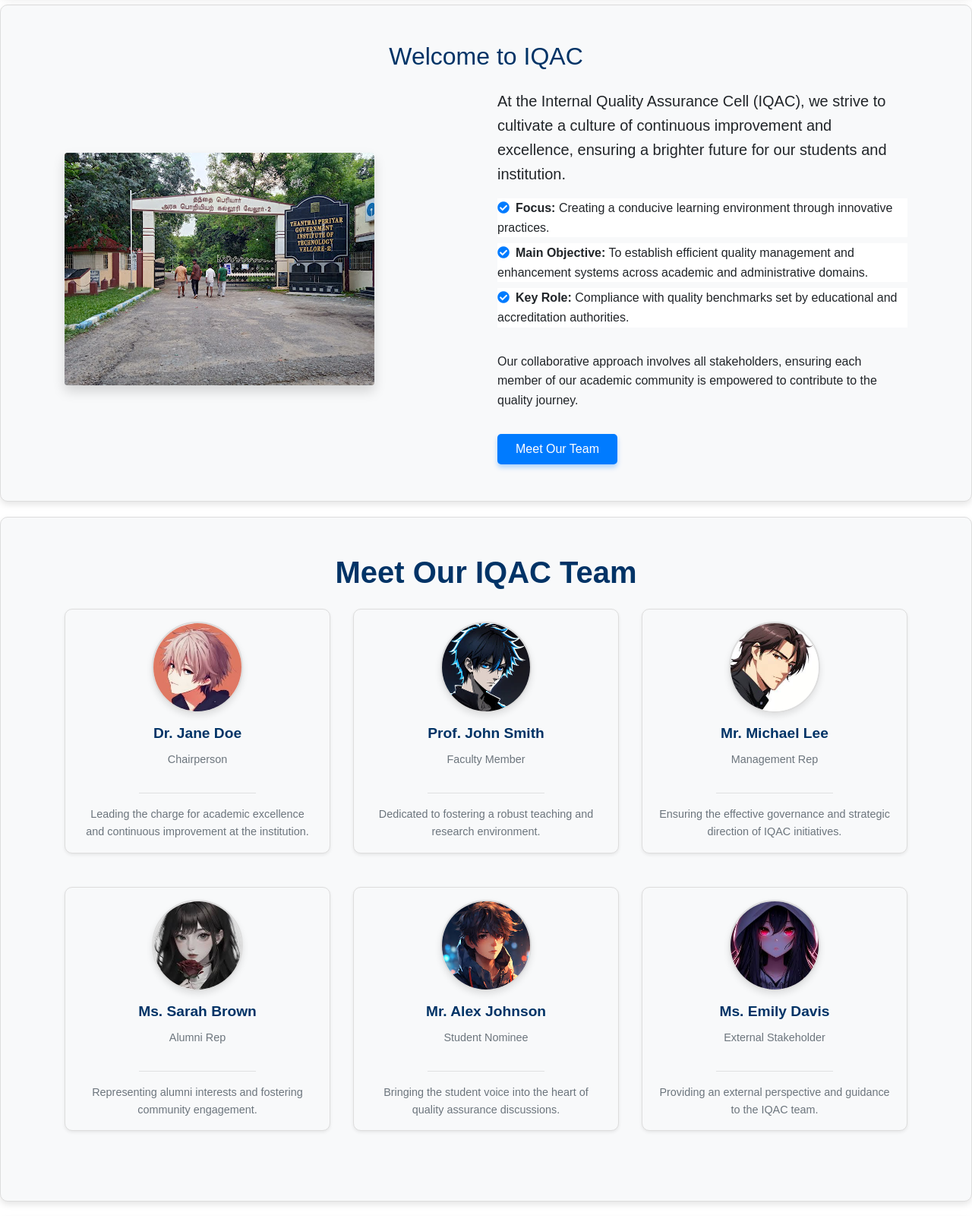
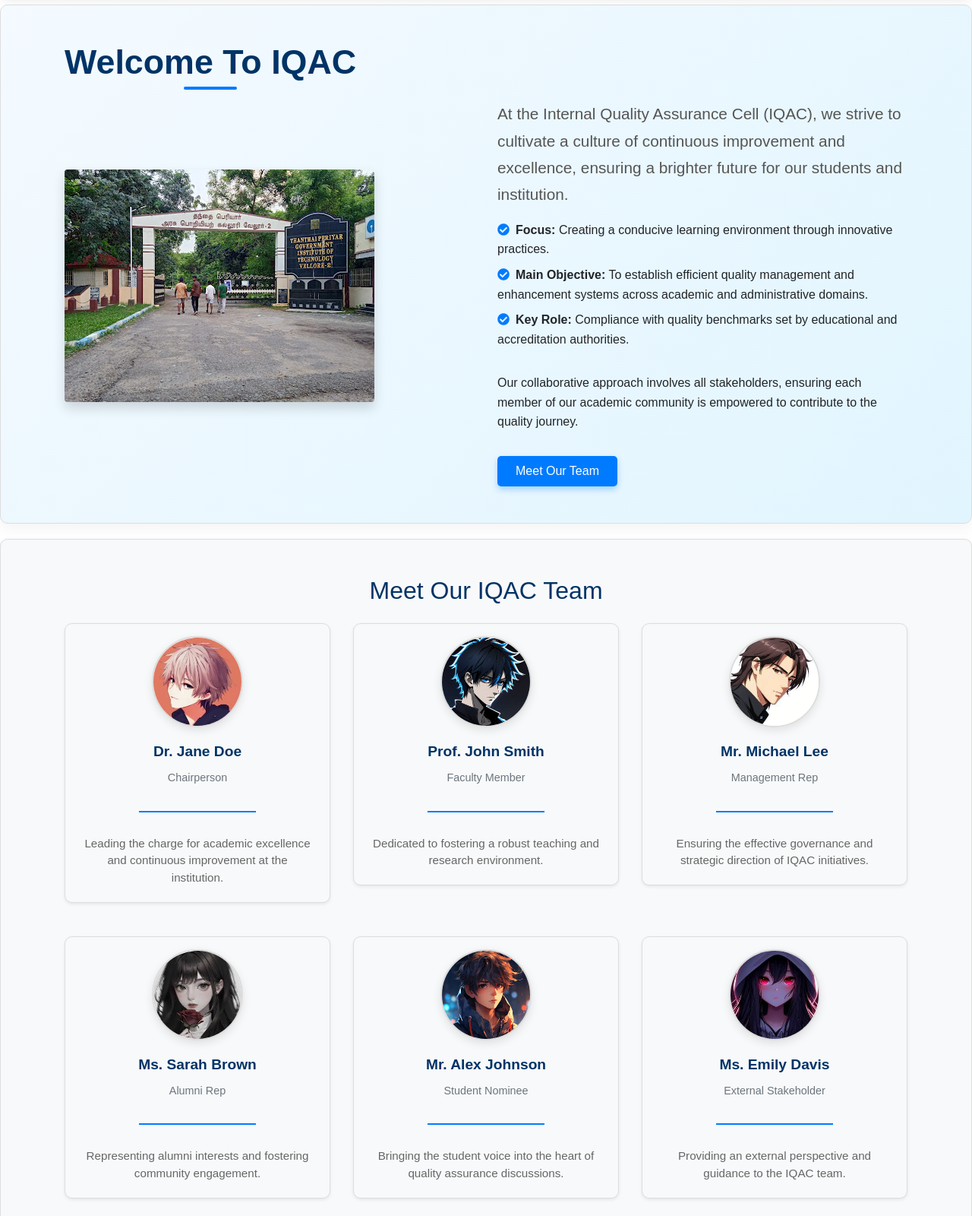
Before and after one commit to albertabishek/iqac, a plain HTML site: page trail/index.html in a window 1280 px wide. Shown: the part 320-1920 px from the top of the page at 76% size. Drawn offline with nearby package versions, Linux system fonts and the light colour scheme.

Commit message:
Update styles.css
second commit

```diff
--- a/trail/styles.css
+++ b/trail/styles.css
@@ -85,61 +85,6 @@ footer {
     }
 }
 
-#members .card {
-    border: 1px solid #ddd;
-    border-radius: 10px;
-    box-shadow: 0 4px 12px rgba(0, 0, 0, 0.05); /* Subtle card shadow */
-    transition: transform 0.3s ease, box-shadow 0.3s ease;
-}
-
-#members .card:hover {
-    transform: translateY(-10px);
-    box-shadow: 0 8px 20px rgba(0, 0, 0, 0.1); /* Stronger hover shadow */
-}
-
-#members .card-title {
-    font-size: 1.2rem;
-    font-weight: bold;
-    color: #003366;
-}
-
-#members .card-text {
-    font-size: 0.9rem;
-    color: #6c757d;
-}
-
-#members .card-img-top {
-    border: 2px solid #ddd;
-    object-fit: cover;
-    box-shadow: 0 4px 8px rgba(0, 0, 0, 0.1); /* Image shadow */
-    border-radius: 50%; /* Circular image */
-}
-
-#members .card-img-top {
-    width: 120px;
-    height: 120px;
-}
-
-#members h2 {
-    color: #003366;
-    font-weight: 700;
-    margin-bottom: 40px;
-    font-size: 2.5rem;
-    text-align: center; /* Center-align the section heading */
-}
-
-@media (max-width: 768px) {
-    #members h2 {
-        font-size: 2rem;
-    }
-    #members .card-title {
-        font-size: 1rem;
-    }
-    #members .card-img-top {
-        width: 100px;
-        height: 100px;
-    }
-}
 
 
 /* Functions and Responsibilities Section */
@@ -349,3 +294,199 @@ footer .text-center {
     font-size: 1rem;
     color: #ccc
 }
+
+
+
+/* About Section Enhancements */
+.about-section {
+    background: linear-gradient(135deg, #f4faff 0%, #e1f5fe 100%);
+    padding: 60px 0;
+    border-radius: 10px;
+    box-shadow: 0 6px 20px rgba(0, 0, 0, 0.05);
+    transition: background 0.5s ease, transform 0.3s;
+    position: relative;
+}
+
+.about-section:hover {
+    background: linear-gradient(135deg, #e1f5fe 0%, #f4faff 100%);
+    transform: translateY(-5px);
+}
+
+.about-image {
+    transition: transform 0.3s ease, box-shadow 0.3s ease;
+}
+
+.about-image:hover {
+    transform: scale(1.05);
+    box-shadow: 0 8px 16px rgba(0, 123, 255, 0.2);
+}
+
+.about-section h2 {
+    font-size: 2.8rem;
+    font-weight: 700;
+    color: #003366;
+    position: relative;
+    display: inline-block;
+    text-transform: capitalize;
+}
+
+.about-section h2::after {
+    content: '';
+    width: 70px;
+    height: 4px;
+    background-color: #007bff;
+    position: absolute;
+    left: 50%;
+    bottom: -10px;
+    transform: translateX(-50%);
+    border-radius: 2px;
+}
+
+.about-section .lead {
+    font-size: 1.3rem;
+    color: #555;
+    line-height: 1.7;
+}
+
+.about-section .list-group-item {
+    background: transparent;
+    padding-left: 0;
+}
+
+.about-section .list-group-item i {
+    color: #28a745;
+    margin-right: 10px;
+    transition: color 0.3s ease;
+}
+
+.about-section .list-group-item:hover i {
+    color: #0056b3;
+}
+
+.about-section .btn {
+    background-color: #007bff;
+    border: none;
+    transition: background-color 0.3s ease;
+    font-size: 1rem;
+    font-weight: 500;
+    box-shadow: 0 4px 8px rgba(0, 123, 255, 0.3);
+}
+
+.about-section .btn:hover {
+    background-color: #0056b3;
+}
+
+.about-section .testimonial blockquote {
+    font-style: italic;
+    color: #555;
+    border-left: 5px solid #007bff;
+    padding-left: 15px;
+    background-color: #f1f9ff;
+    border-radius: 5px;
+    animation: fadeInUp 1s ease-out 1.2s;
+}
+
+.about-section .testimonial blockquote footer {
+    font-size: 0.9rem;
+    color: #777;
+}
+
+/* Animations */
+@keyframes fadeInUp {
+    from {
+        opacity: 0;
+        transform: translateY(20px);
+    }
+    to {
+        opacity: 1;
+        transform: translateY(0);
+    }
+}
+
+/* Responsive Design */
+@media (max-width: 768px) {
+    .about-section {
+        padding: 40px 0;
+    }
+
+    .about-section h2 {
+        font-size: 2.2rem;
+    }
+
+    .about-section .btn {
+        width: 100%;
+    }
+}
+
+
+/* Card Styling for Members Section */
+#members .card {
+    border: 1px solid #ddd;
+    border-radius: 10px;
+    box-shadow: 0 4px 12px rgba(0, 0, 0, 0.05); /* Subtle card shadow */
+    transition: transform 0.3s ease, box-shadow 0.3s ease;
+}
+
+#members .card:hover {
+    transform: translateY(-10px);
+    box-shadow: 0 8px 20px rgba(0, 0, 0, 0.1); /* Stronger hover shadow */
+}
+
+/* Card Image Styling */
+#members .card-img-top {
+    width: 120px;
+    height: 120px;
+    border: 2px solid #ddd;
+    object-fit: cover;
+    border-radius: 50%; /* Circular image */
+    box-shadow: 0 4px 12px rgba(0, 0, 0, 0.1); /* Image shadow */
+    transition: all 0.3s ease;
+}
+
+#members .card:hover .card-img-top {
+    transform: scale(1.05); /* Image scaling on hover */
+}
+
+/* Card Body Styling */
+#members .card-body {
+    padding: 20px;
+    display: flex;
+    flex-direction: column;
+    justify-content: center;
+    align-items: center;
+    text-align: center;
+    transition: all 0.3s ease;
+}
+
+/* Card Title Styling */
+#members .card-title {
+    font-size: 1.2rem;
+    font-weight: bold;
+    color: #003366;
+    transition: all 0.3s ease;
+}
+
+#members .card:hover .card-title {
+    color: #28a745; /* Title color on hover */
+}
+
+/* Card Text Styling */
+#members .card-text {
+    font-size: 0.9rem;
+    color: #6c757d;
+    transition: all 0.3s ease;
+}
+
+#members .card-body .description {
+    font-size: 0.95rem;
+    color: #666;
+    margin-top: 15px;
+    line-height: 1.5;
+}
+
+/* Horizontal Rule Styling */
+#members .card-body hr {
+    width: 40%;
+    border-top: 2px solid #007bff;
+    margin: 15px 0;
+}
```
